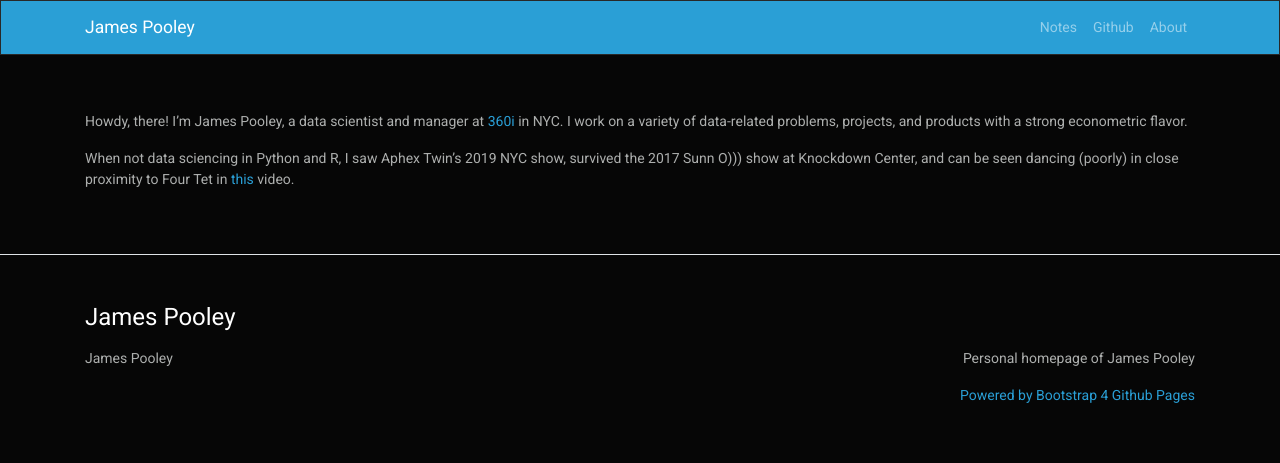
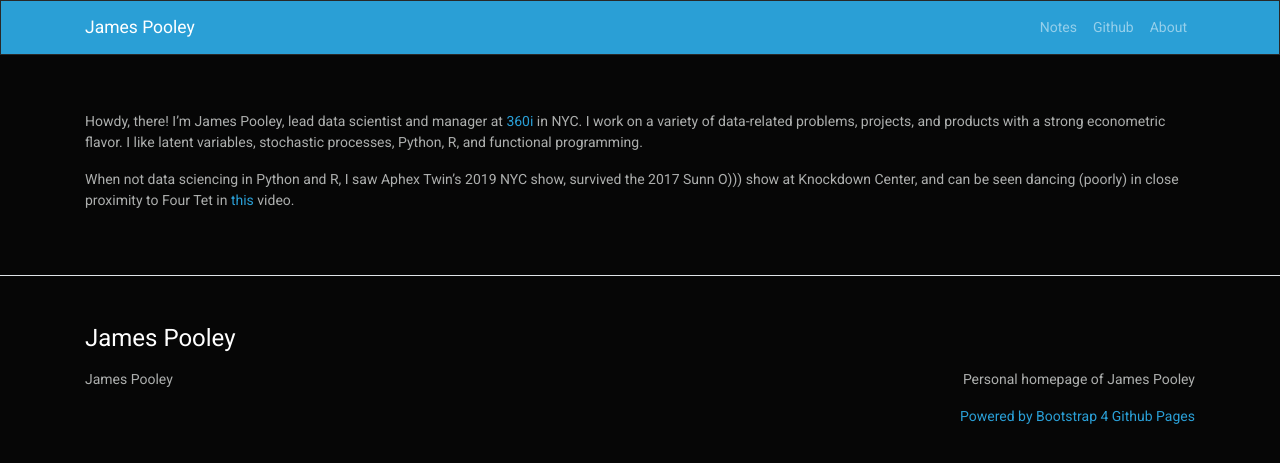
Before and after one commit to jamespooley/archived-jamespooley.github.io, a Jekyll site: the page built from about.md, in a window 1280 px wide. Shown: the top 463 px of the page. Built offline with Jekyll 4.4.1, drawn with Linux system fonts in a browser that asks for light colours; our own code applies the rules of GitHub Pages for plain Markdown files.

Commit message:
Trying to get the 'about' right as always

```diff
--- a/about.md
+++ b/about.md
@@ -1,5 +1,5 @@
-Howdy, there! I'm James Pooley, a data scientist and manager at [360i](https://360i.com/capabilities/analytics/) in NYC. I work on a variety of
-data-related problems, projects, and products with a strong econometric flavor.
+Howdy, there! I'm James Pooley, lead data scientist and manager at [360i](https://360i.com/capabilities/analytics/) in NYC. I work on a variety of
+data-related problems, projects, and products with a strong econometric flavor. I like latent variables, stochastic processes, Python, R, and functional programming.
 
 When not data sciencing in Python and R, I saw Aphex Twin's 2019 NYC show, survived the 2017 Sunn O))) show at Knockdown Center, and can
 be seen dancing (poorly) in close proximity to
```
